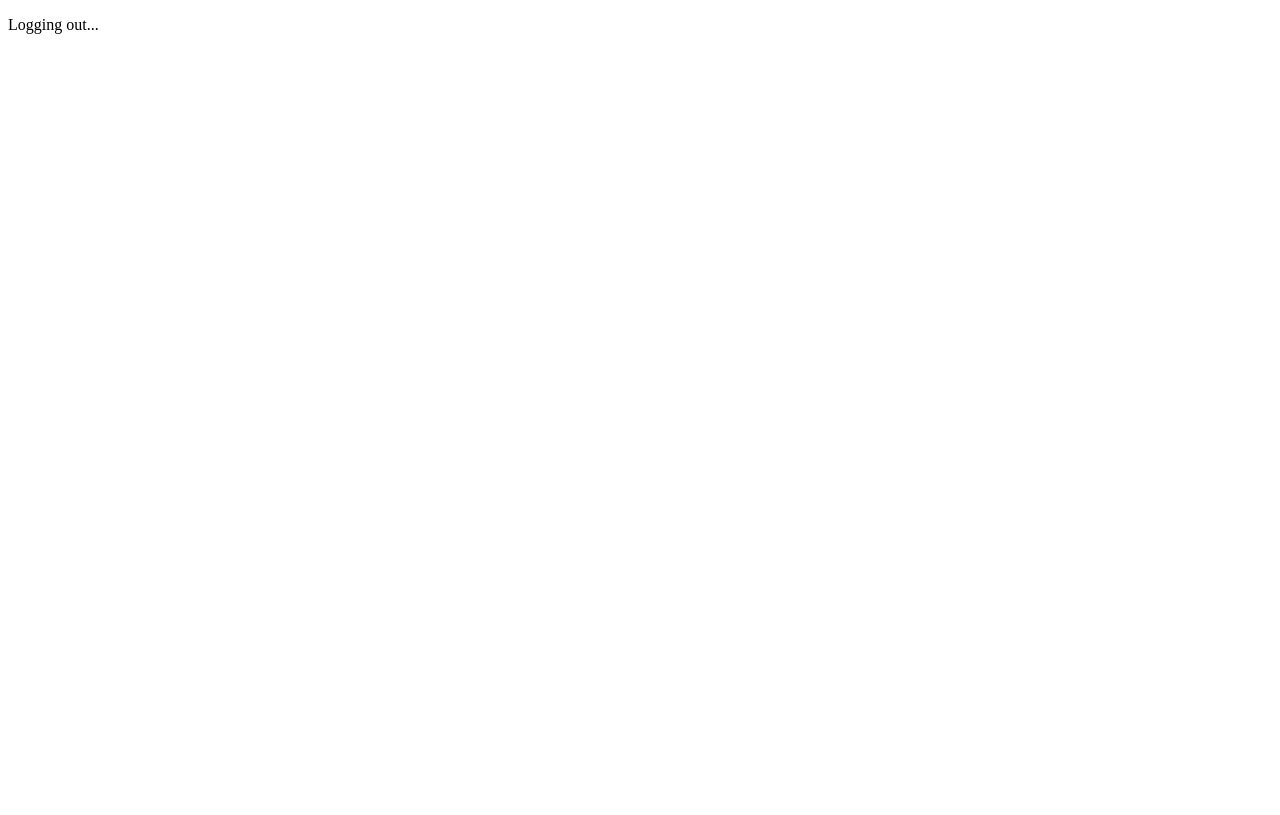
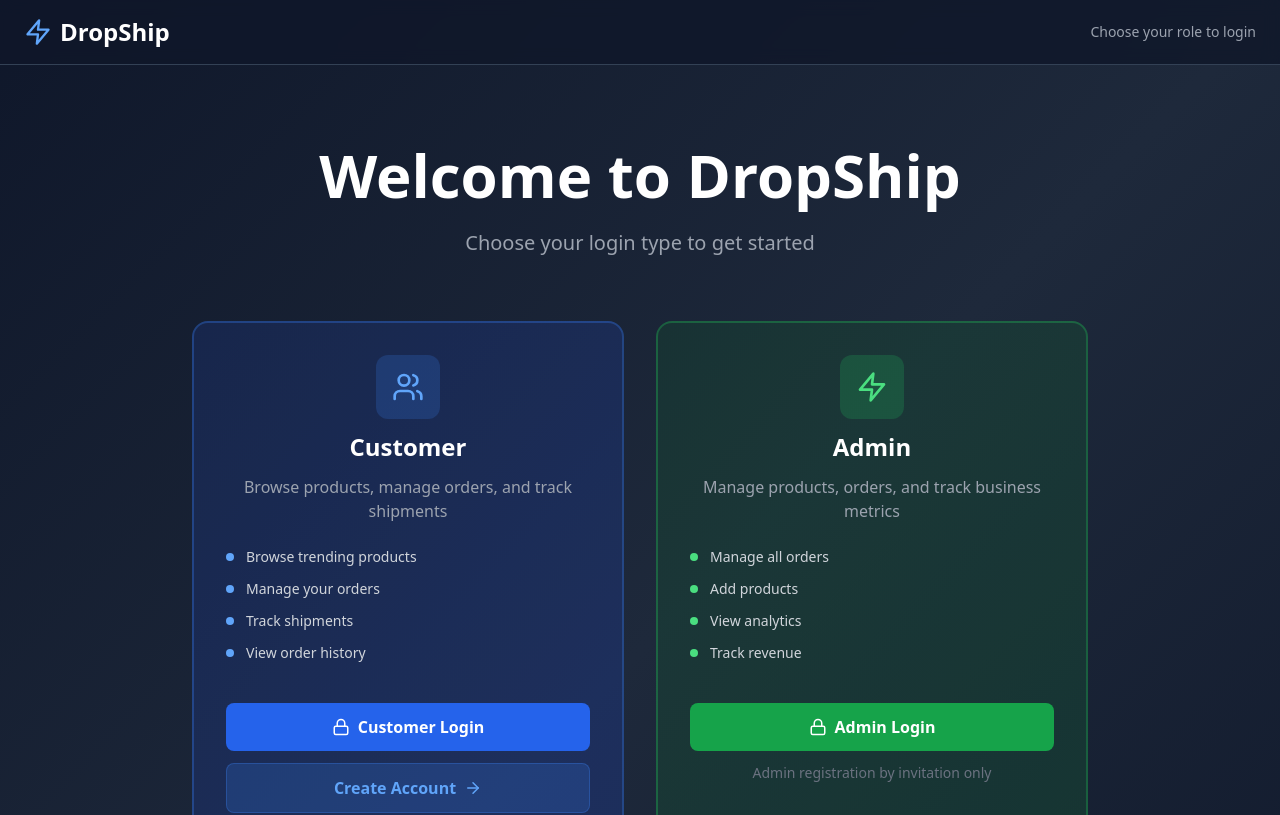
Before and after one commit to stichandlilo03-design/Dropshipping, a Next.js app: page / in a window 1280 px wide. Before the commit this address had no page. Shown: the top 815 px of the page. Built offline with nearby package versions, Linux system fonts and the light colour scheme; no server answers.

Commit message:
Update layout.jsx

```diff
--- a/app/layout.jsx
+++ b/app/layout.jsx
@@ -1,25 +1,20 @@
-'use client';
+import './globals.css';
+import PinterestPixel from './components/PinterestPixel';
 
-import { useEffect } from 'react';
-import { useRouter } from 'next/navigation';
+export const metadata = {
+  title: 'DropBoard Dashboard',
+  description: 'Dropshipping Dashboard',
+};
 
-export default function LogoutPage() {
-  const router = useRouter();
-
-  useEffect(() => {
-    // Clear localStorage
-    localStorage.removeItem('customer');
-    localStorage.removeItem('customerToken');
-
-    // Redirect to home
-    router.push('/');
-  }, [router]);
-
+export default function RootLayout({ children }) {
   return (
-    <div className="min-h-screen bg-gradient-to-br from-slate-900 to-slate-800 flex items-center justify-center">
-      <div className="text-center">
-        <p className="text-gray-400">Logging out...</p>
-      </div>
-    </div>
+    <html lang="en">
+      <head>
+      </head>
+      <body>
+        <PinterestPixel />
+        {children}
+      </body>
+    </html>
   );
 }
```
